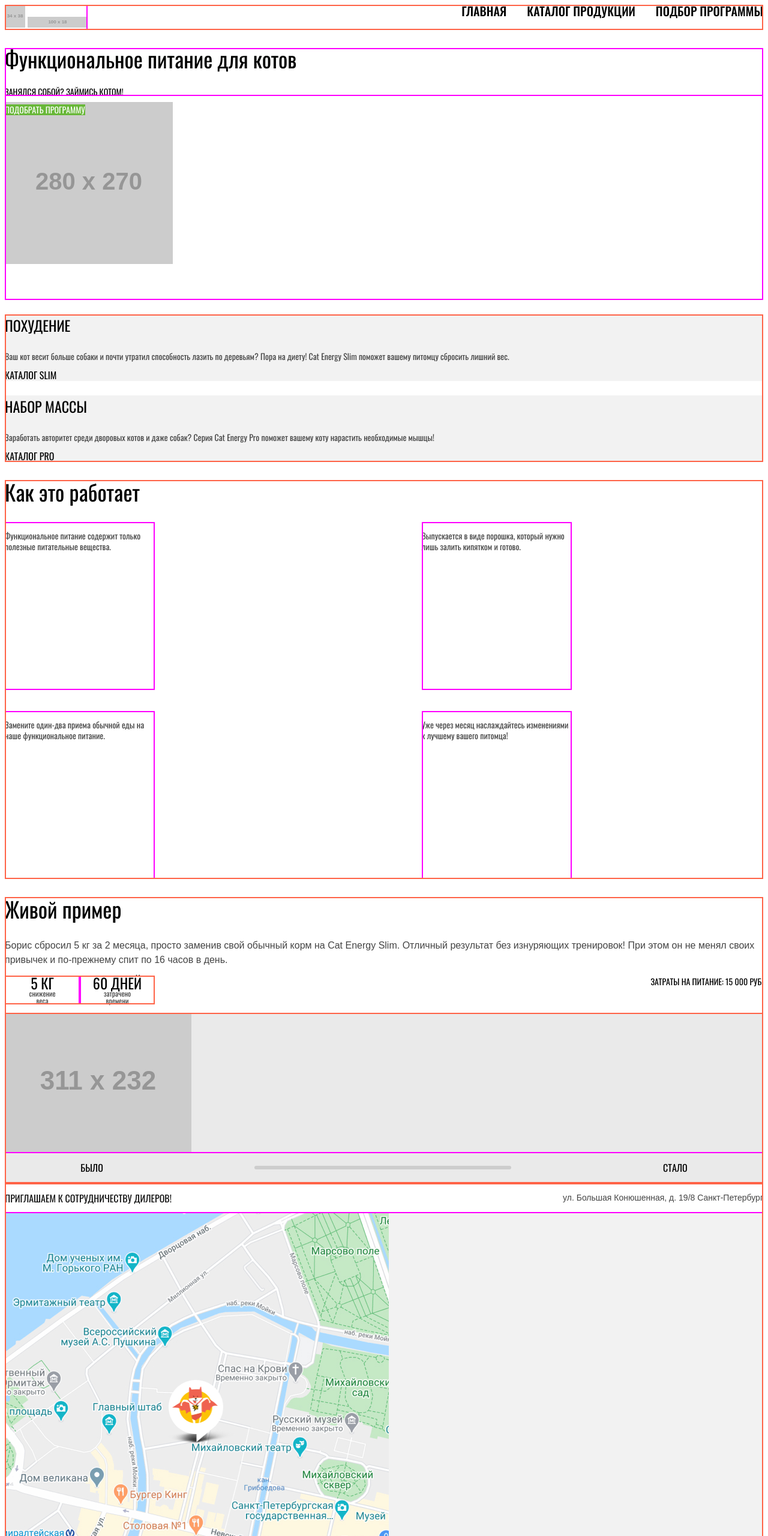
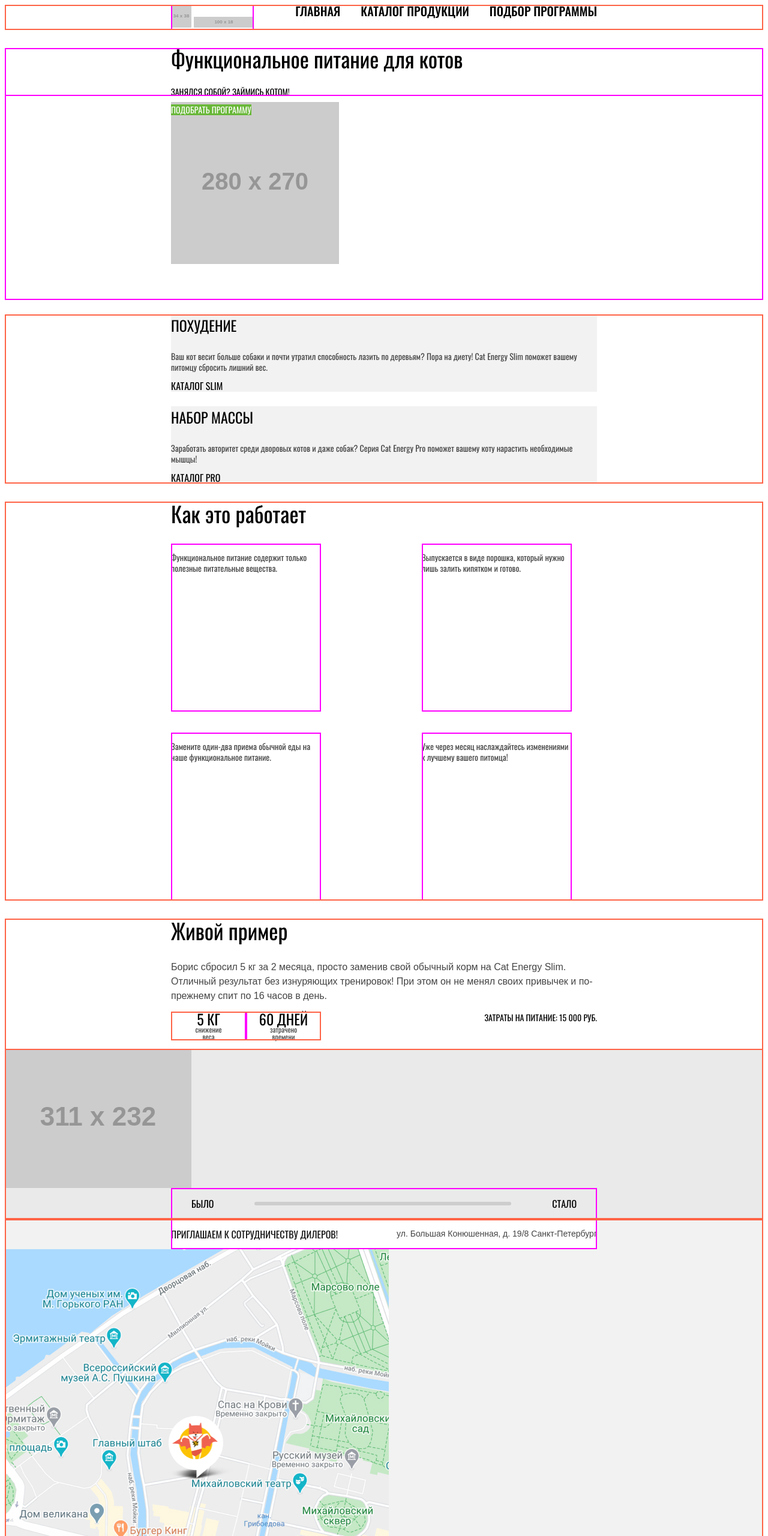
Before and after one commit to htmlacademy-adaptive/414933-cat-energy-21, a website: page source/index.html in a window 1280 px wide. Shown: the top 2560 px of the page at 60% size. Drawn offline with nearby package versions, Linux system fonts and the light colour scheme; files that its build step writes are made by us from their sources.

Commit message:
В m4-t1 добавил центровщик

```diff
--- a/source/index.html
+++ b/source/index.html
@@ -8,6 +8,7 @@
   </head>
   <body class="page__body">
     <header class="page-header">
+      <div class="container container--header">
         <div class="page-header__logo-wrapper">
           <a class="page-header__logo-icon">
             <img class="logo-icon__image" src="https://via.placeholder.com/34x38" width="34" height="38" alt="Логотим с изображением кота">
@@ -30,19 +31,24 @@
             </li>
           </ul>
         </nav>
+      </div>
     </header>
     <main class="page-main">
       <h1 class="visually-hidden">Питание для котов Cat Energy</h1>
       <section class="promo">
           <div class="promo__intro">
+            <div class="container">
               <h2 class="promo__title">Функциональное питание для котов</h2>
               <p class="promo__text">Занялся собой? Займись котом!</p>
             </div>
+          </div>
+          <div class="container">
             <img class="promo__image" src="https://via.placeholder.com/280x270" alt="Банка корма с курицей">
             <a class="promo__button button" href="#">Подобрать программу</a>
+          </div>
       </section>
       <section class="programm-variants">
-        <div class="programm-variants__wrapper">
+          <div class="container">
             <h2 class="visually-hidden">Варианты программ</h2>
             <ul class="programm-variants__list">
               <li class="programm-variants__item programm-variants__item--slim">
@@ -59,7 +65,7 @@
           </div>
       </section>
       <section class="promo-descriptions">
-        <div class="promo-description__wrapper">
+          <div class="container">
             <h2 class="promo-descriptions__title">Как это работает</h2>
             <ul class="promo-descriptions__list">
               <li class="promo-descriptions__item promo-descriptions__item--useful">
@@ -78,7 +84,7 @@
           </div>
       </section>
       <section class="living-example">
-        <div class="living-example__wrapper">
+          <div class="container">
             <h2 class="living-example__title">Живой пример</h2>
             <p class="living-example__text">Борис сбросил 5 кг за 2 месяца, просто заменив свой обычный корм на Cat Energy Slim. Отличный результат без изнуряющих тренировок! При этом он не менял своих привычек и по-прежнему спит по 16 часов в день. </p>
             <div class="living-example__positioner">
@@ -94,9 +100,13 @@
               </dl>
               <p class="living-example__cost">Затраты на питание: 15 000 руб.</p>
             </div>
+          </div>
           <div class="living-example__slider slider">
+            <div class="slider__images">
               <img class="slider__image slider__image--show" src="https://via.placeholder.com/311x232" alt="Толстый кот Борис">
               <img class="slider__image" src="https://via.placeholder.com/251x240" alt="Худой кот Борис">
+            </div>
+            <div class="container">
               <div class="slider__controls">
                 <p class="slider__control-name">Было</p>
                 <div class="slider__control-bar"></div>
@@ -109,7 +119,7 @@
     <footer class="page-footer">
       <div class="page-footer__top">
         <h2 class="visually-hidden">Контакты</h2>
-        <div class="page-footer__contacts page-footer__contacts--home contacts">
+          <div class="page-footer__contacts contacts container">
               <p class="contacts__slogan">Приглашаем к сотрудничеству дилеров!</p>
               <p class="contacts__address">ул. Большая Конюшенная, д. 19/8 Санкт-Петербург</p>
           </div>
--- a/source/less/blocks/contacts.less
+++ b/source/less/blocks/contacts.less
@@ -1,4 +1,5 @@
 .contacts {
+  background-color: @basic_white;
   outline: 2px solid @outline-2;
   outline-offset: -2px;
 }
--- /dev/null
+++ b/source/less/blocks/container.less
@@ -0,0 +1,24 @@
+.container {
+  margin: 0 auto;
+  padding: 0 20px;
+}
+
+@media (min-width: @tablet-width) {
+  .container {
+    max-width: 710px;
+    padding: 0;
+  }
+}
+
+@media (min-width: @desktop-width) {
+  .container {
+    max-width: 1220px;
+  }
+}
+
+@media (min-width: @tablet-width) {
+  .container--header {
+    display: flex;
+    justify-content: space-between;
+  }
+}
--- a/source/less/blocks/page-footer.less
+++ b/source/less/blocks/page-footer.less
@@ -22,8 +22,8 @@
   }
 }
 
-.page-footer__contacts--home {
-  background-color: @basic_white;
+.page-footer__map {
+  text-align: center;
 }
 
 .page-footer__bottom {
--- a/source/less/blocks/page-header.less
+++ b/source/less/blocks/page-header.less
@@ -1,21 +1,5 @@
 .page-header {
-  outline: 2px solid @outline-1;
-  outline-offset: -2px;
-}
-
-@media (min-width: @tablet-width) {
-  .page-header {
-    display: flex;
-    justify-content: space-between;
-  }
-}
-
-
-@media (min-width: @desktop-width) {
-  .page-header {
-    min-height: 696px;
-    margin-bottom: -610px;
-  }
+  .outline(@outline-1);
 }
 
 @media (min-width: @tablet-width) {
--- a/source/less/blocks/page-nav.less
+++ b/source/less/blocks/page-nav.less
@@ -6,18 +6,10 @@
   text-transform: uppercase;
 }
 
-@media (min-width: @desktop-width) {
-  .page-nav {
-    width: 50%;
-    background-image: linear-gradient(@special_mask-gradient, @special_mask-gradient), url("../../img/index-background-desktop\ 1.jpg");
-    background-repeat: no-repeat;
-    background-position: right;
-  }
-}
-
 .page-nav__list {
   margin: 0;
   padding: 0;
+  text-align: center;
   list-style: none;
 }
 
--- /dev/null
+++ b/source/less/blocks/page.less
@@ -0,0 +1,3 @@
+.page {
+  height: 100%;
+}
--- a/source/less/global/global.less
+++ b/source/less/global/global.less
@@ -22,6 +22,7 @@
 // Global
 
 body {
+  min-width: 320px;
   font-family: "Arial", sans-serif;
   font-size: 14px;
   line-height: 18/14;
@@ -31,6 +32,11 @@
 
 a {
   text-decoration: none;
+}
+
+img {
+  max-width: 100%;
+  height: auto;
 }
 
 .button {
--- a/source/less/style.less
+++ b/source/less/style.less
@@ -5,6 +5,7 @@
 
 
 // Blocks
+@import "blocks/container.less";
 @import "blocks/page-header.less";
 @import "blocks/page-nav.less";
 @import "blocks/page-main.less";
```
Lines whose indentation alone changed are shown as unchanged.
